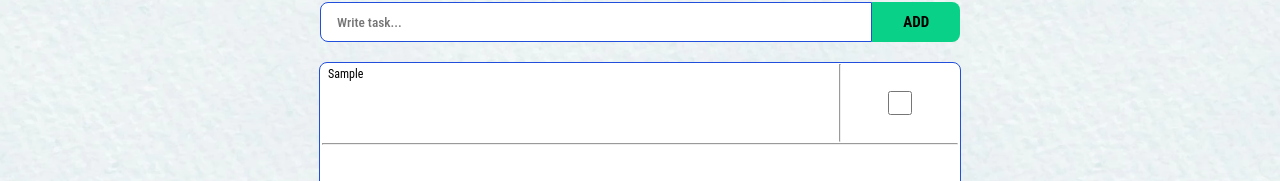
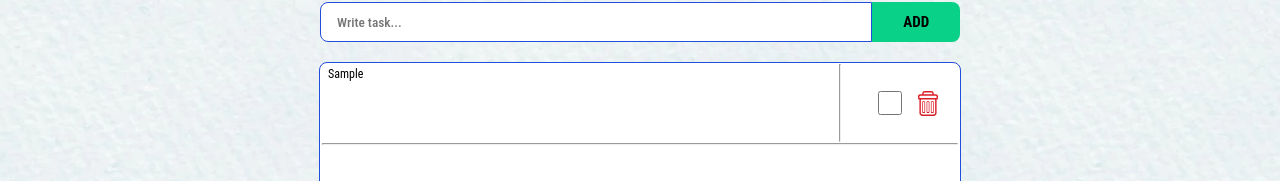
Before and after one commit to MRezaHeydar1376/todo, a React (Create React App) app: page / in a window 1280 px wide. Both pictures are taken after typing "Sample" into the empty fields and a click on the button "ADD". Shown: the part 138-319 px from the top of the page. Built offline with nearby package versions, Linux system fonts and the light colour scheme.

Commit message:
Add prop id to remove task

```diff
--- a/src/components/card.tsx
+++ b/src/components/card.tsx
@@ -1,13 +1,16 @@
 import { ChangeEvent } from "react";
-import { Div, Input, Line, Paragraph } from "../styles";
+import { Trash } from "../assets";
+import { Div, Img, Input, Line, Paragraph } from "../styles";
 
 interface Props {
+    id: string;
     text: string;
     isCompleted: boolean;
     completeTask(): void;
+    removeTask(id: string): void;
 }
 
-function Card({ text, isCompleted, completeTask }: Props) {
+function Card({ id ,text, isCompleted, completeTask, removeTask }: Props) {
 
     return (
         <>
@@ -36,6 +39,14 @@ function Card({ text, isCompleted, completeTask }: Props) {
                         height="30%"
                         checked={isCompleted}
                         onChange={completeTask}
+                        margin="0 10px"
+                    />
+                    <Img
+                        src={Trash}
+                        width="20px"
+                        height="25px"
+                        cursor="pointer"
+                        onClick={() => removeTask(id)}
                     />
                 </Div>
             </Div>
```
